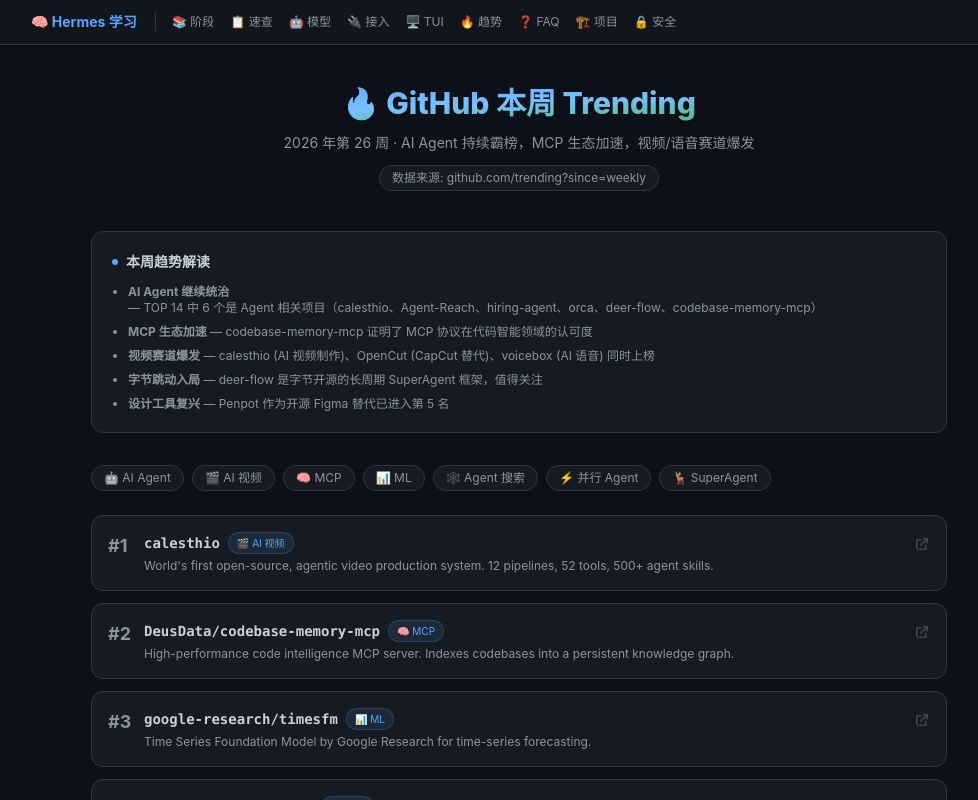
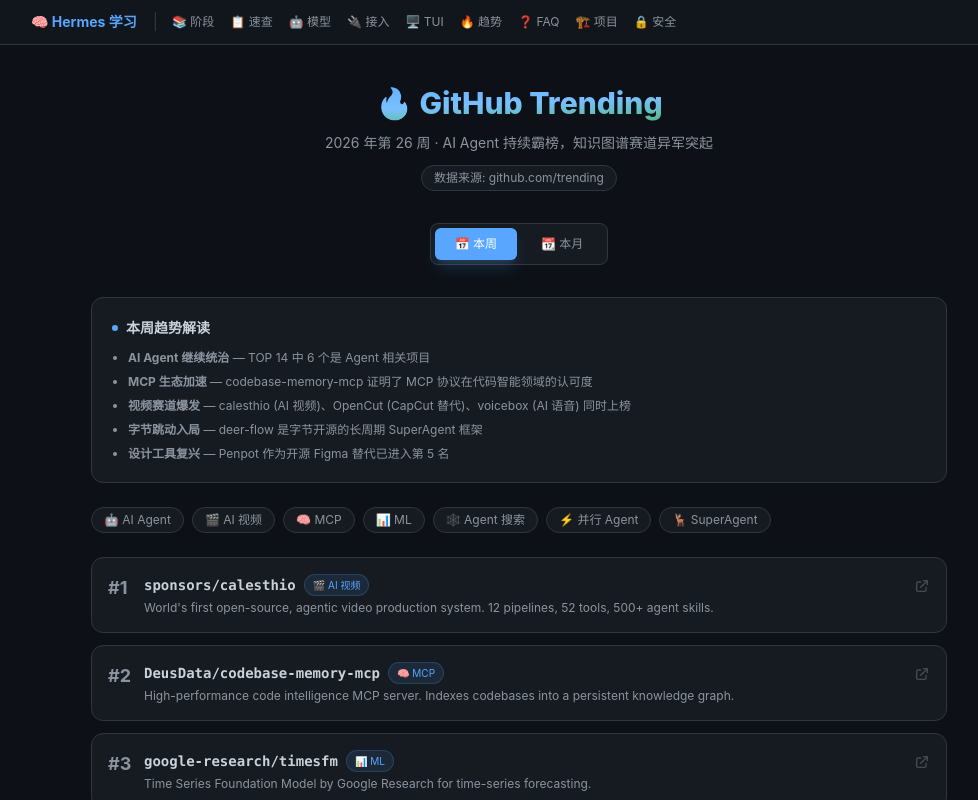
Before and after one commit to dao-ai/hermes-learning, a Next.js app: page /trending in a window 1280 px wide. Shown: the top 800 px of the page, without its empty margins (121-1099 px from the left). Built offline with nearby package versions, Linux system fonts and the light colour scheme.

Commit message:
trending: add monthly tab, tab switcher, codegraph hermes mention

```diff
--- a/src/app/trending/page.tsx
+++ b/src/app/trending/page.tsx
@@ -1,6 +1,11 @@
-export default function TrendingPage() {
-  const repos = [
-    { rank: 1, name: "calesthio", desc: "World's first open-source, agentic video production system. 12 pipelines, 52 tools, 500+ agent skills.", tag: "🎬 AI 视频", url: "https://github.com/sponsors/calesthio" },
+"use client";
+
+import { useState } from "react";
+
+type Repo = { rank: number; name: string; desc: string; tag: string; url: string; lang?: string; stars?: string };
+
+const weekly: Repo[] = [
+  { rank: 1, name: "sponsors/calesthio", desc: "World's first open-source, agentic video production system. 12 pipelines, 52 tools, 500+ agent skills.", tag: "🎬 AI 视频", url: "https://github.com/sponsors/calesthio" },
   { rank: 2, name: "DeusData/codebase-memory-mcp", desc: "High-performance code intelligence MCP server. Indexes codebases into a persistent knowledge graph.", tag: "🧠 MCP", url: "https://github.com/DeusData/codebase-memory-mcp" },
   { rank: 3, name: "google-research/timesfm", desc: "Time Series Foundation Model by Google Research for time-series forecasting.", tag: "📊 ML", url: "https://github.com/google-research/timesfm" },
   { rank: 4, name: "koala73/worldmonitor", desc: "Real-time global intelligence dashboard. AI-powered news aggregation & geopolitical monitoring.", tag: "🌍 监控", url: "https://github.com/koala73/worldmonitor" },
@@ -13,39 +18,106 @@
   { rank: 11, name: "n0-computer/iroh", desc: "IP addresses break, dial keys instead. Modular networking stack in Rust.", tag: "🦀 Rust", url: "https://github.com/n0-computer/iroh" },
   { rank: 12, name: "Kong/insomnia", desc: "Open-source cross-platform API client for GraphQL, REST, WebSockets, SSE and gRPC.", tag: "🔌 API 工具", url: "https://github.com/Kong/insomnia" },
   { rank: 13, name: "makeplane/plane", desc: "Open-source Jira, Linear, Monday, and ClickUp alternative.", tag: "📋 项目管理", url: "https://github.com/makeplane/plane" },
-    { rank: 14, name: "bytedance/deer-flow", desc: "Open-source long-horizon SuperAgent harness that researches, codes, and creates.", tag: "🦌 SuperAgent", url: "https://github.com/bytedance/deer-flow" },
+  { rank: 14, name: "bytedance/deer-flow", desc: "Open-source long-horizon SuperAgent that researches, codes, and creates.", tag: "🦌 SuperAgent", url: "https://github.com/bytedance/deer-flow" },
 ];
 
-  const tags = ["🤖 AI Agent", "🎬 AI 视频", "🧠 MCP", "📊 ML", "🕸️ Agent 搜索", "⚡ 并行 Agent", "🦌 SuperAgent"];
+const monthly: Repo[] = [
+  { rank: 1, name: "harry0703/MoneyPrinterTurbo", desc: "利用 AI 大模型，一键生成高清短视频。Generate short videos with one click using AI LLM.", tag: "🎬 AI 视频", lang: "Python", stars: "35,076", url: "https://github.com/harry0703/MoneyPrinterTurbo" },
+  { rank: 2, name: "apple/container", desc: "A tool for creating and running Linux containers using lightweight virtual machines on a Mac.", tag: "🍎 Apple", lang: "Swift", stars: "15,056", url: "https://github.com/apple/container" },
+  { rank: 3, name: "DeusData/codebase-memory-mcp", desc: "High-performance code intelligence MCP server. 158 languages, sub-ms queries.", tag: "🧠 MCP", lang: "C", stars: "11,171", url: "https://github.com/DeusData/codebase-memory-mcp" },
+  { rank: 4, name: "sponsors/calesthio", desc: "World's first open-source, agentic video production system. 12 pipelines, 52 tools, 500+ agent skills.", tag: "🎬 AI 视频", lang: "Python", stars: "13,960", url: "https://github.com/sponsors/calesthio" },
+  { rank: 5, name: "mvanhorn/last30days-skill", desc: "AI agent skill that researches any topic across Reddit, X, YouTube, HN, Polymarket - then synthesizes a grounded summary.", tag: "🤖 Agent 技能", lang: "Python", stars: "20,137", url: "https://github.com/mvanhorn/last30days-skill" },
+  { rank: 6, name: "Panniantong/Agent-Reach", desc: "Give your AI agent eyes to see the entire internet. Search X, Reddit, YouTube, GitHub, B站, 小红书.", tag: "🕸️ Agent 搜索", lang: "Python", stars: "19,348", url: "https://github.com/Panniantong/Agent-Reach" },
+  { rank: 7, name: "iptv-org/iptv", desc: "Collection of publicly available IPTV channels from all over the world.", tag: "📺 IPTV", lang: "TypeScript", stars: "12,109", url: "https://github.com/iptv-org/iptv" },
+  { rank: 8, name: "microsoft/markitdown", desc: "Python tool for converting files and office documents to Markdown.", tag: "📄 文档", lang: "Python", stars: "34,276", url: "https://github.com/microsoft/markitdown" },
+  { rank: 9, name: "lfnovo/open-notebook", desc: "An Open Source implementation of Notebook LM with more flexibility and features.", tag: "📓 NotebookLM", lang: "TypeScript", stars: "9,484", url: "https://github.com/lfnovo/open-notebook" },
+  { rank: 10, name: "phuryn/pm-skills", desc: "PM Skills Marketplace: 100+ agentic skills, commands, and plugins for product management.", tag: "📋 PM 技能", stars: "9,390", url: "https://github.com/phuryn/pm-skills" },
+  { rank: 11, name: "sponsors/Leonxlnx", desc: "Taste-Skill — gives your AI good taste. Stops the AI from generating boring, generic slop.", tag: "🎨 AI 品味", lang: "JavaScript", stars: "31,423", url: "https://github.com/sponsors/Leonxlnx" },
+  { rank: 12, name: "esengine/DeepSeek-Reasonix", desc: "DeepSeek-native AI coding agent for your terminal. Engineered around prefix-cache stability.", tag: "🤖 Coding Agent", lang: "Go", stars: "18,341", url: "https://github.com/esengine/DeepSeek-Reasonix" },
+  { rank: 13, name: "Egonex-AI/Understand-Anything", desc: "Graphs that teach > graphs that impress. Turn any code into an interactive knowledge graph you can explore and search.", tag: "🧠 知识图谱", lang: "TypeScript", stars: "43,940", url: "https://github.com/Egonex-AI/Understand-Anything" },
+  { rank: 14, name: "colbymchenry/codegraph", desc: "Pre-indexed code knowledge graph, auto syncs on code changes — for Claude Code, Codex, Gemini, Cursor, OpenCode, AntiGravity, Kiro, and Hermes Agent.", tag: "🧠 知识图谱", lang: "TypeScript", stars: "33,428", url: "https://github.com/colbymchenry/codegraph" },
+  { rank: 15, name: "openai/plugins", desc: "OpenAI Plugins", tag: "🔌 OpenAI", lang: "JavaScript", stars: "2,262", url: "https://github.com/openai/plugins" },
+  { rank: 16, name: "tashfeenahmed/freellmapi", desc: "OpenAI-compatible proxy stacking free tiers of 16 LLM providers (~1.7B tokens/month) behind one /v1 endpoint.", tag: "🔌 LLM 代理", lang: "TypeScript", stars: "7,377", url: "https://github.com/tashfeenahmed/freellmapi" },
+  { rank: 17, name: "sponsors/mukul975", desc: "817 structured cybersecurity skills for AI agents. Mapped to 6 security frameworks.", tag: "🔒 安全", lang: "Python", stars: "12,570", url: "https://github.com/sponsors/mukul975" },
+  { rank: 18, name: "hardikpandya/stop-slop", desc: "A skill file for removing AI tells from prose.", tag: "✍️ 写作", stars: "8,335", url: "https://github.com/hardikpandya/stop-slop" },
+  { rank: 19, name: "can1357/oh-my-pi", desc: "⌥ AI Coding agent for the terminal — hash-anchored edits, optimized tool harness, LSP, Python, browser, subagents.", tag: "🤖 Coding Agent", lang: "TypeScript", stars: "7,664", url: "https://github.com/can1357/oh-my-pi" },
+  { rank: 20, name: "run-llama/liteparse", desc: "A fast, helpful, and open-source document parser.", tag: "📄 文档", lang: "Rust", stars: "5,736", url: "https://github.com/run-llama/liteparse" },
+];
+
+type Tab = "weekly" | "monthly";
+
+export default function TrendingPage() {
+  const [tab, setTab] = useState<Tab>("weekly");
+
+  const repos = tab === "weekly" ? weekly : monthly;
+  const tags = tab === "weekly"
+    ? ["🤖 AI Agent", "🎬 AI 视频", "🧠 MCP", "📊 ML", "🕸️ Agent 搜索", "⚡ 并行 Agent", "🦌 SuperAgent"]
+    : ["🎬 AI 视频", "🤖 Coding Agent", "🧠 知识图谱", "🧠 MCP", "🕸️ Agent 搜索", "📄 文档", "🔌 LLM 代理"];
 
   return (
     <div className="max-w-4xl mx-auto px-5 pt-10 pb-20">
       {/* Header */}
-      <div className="text-center mb-10">
+      <div className="text-center mb-8">
         <h1 className="text-3xl font-extrabold bg-gradient-to-br from-accent via-[#79c0ff] to-accent-2 bg-clip-text text-transparent mb-3">
-          🔥 GitHub 本周 Trending
+          🔥 GitHub Trending
         </h1>
         <p className="text-muted text-sm max-w-xl mx-auto">
-          2026 年第 26 周 · AI Agent 持续霸榜，MCP 生态加速，视频/语音赛道爆发
+          2026 年第 26 周 · AI Agent 持续霸榜，知识图谱赛道异军突起
         </p>
         <span className="inline-block mt-3 bg-surface border border-border rounded-full px-3 py-1 text-xs text-muted">
-          数据来源: github.com/trending?since=weekly
+          数据来源: github.com/trending
         </span>
       </div>
 
-      {/* Weekly analysis */}
-      <section className="bg-surface border border-border rounded-xl p-5 mb-8">
+      {/* Tab switcher */}
+      <div className="flex justify-center mb-8">
+        <div className="inline-flex bg-surface border border-border rounded-lg p-1 gap-1">
+          <button
+            onClick={() => setTab("weekly")}
+            className={`px-5 py-2 text-xs font-medium rounded-md transition-all ${
+              tab === "weekly"
+                ? "bg-accent text-white shadow-lg shadow-accent/20"
+                : "text-muted hover:text-text"
+            }`}
+          >
+            📅 本周
+          </button>
+          <button
+            onClick={() => setTab("monthly")}
+            className={`px-5 py-2 text-xs font-medium rounded-md transition-all ${
+              tab === "monthly"
+                ? "bg-accent text-white shadow-lg shadow-accent/20"
+                : "text-muted hover:text-text"
+            }`}
+          >
+            📆 本月
+          </button>
+        </div>
+      </div>
+
+      {/* Analysis */}
+      <section className="bg-surface border border-border rounded-xl p-5 mb-6">
         <h2 className="text-sm font-semibold mb-3 flex items-center gap-2">
           <span className="w-1.5 h-1.5 rounded-full bg-accent" />
-          本周趋势解读
+          {tab === "weekly" ? "本周趋势解读" : "本月趋势解读"}
         </h2>
+        {tab === "weekly" ? (
           <ul className="text-xs text-muted space-y-2 ml-4 list-disc">
-          <li><strong className="text-text">AI Agent 继续统治</strong> — TOP 14 中 6 个是 Agent 相关项目（calesthio、Agent-Reach、hiring-agent、orca、deer-flow、codebase-memory-mcp）</li>
+            <li><strong className="text-text">AI Agent 继续统治</strong> — TOP 14 中 6 个是 Agent 相关项目</li>
             <li><strong className="text-text">MCP 生态加速</strong> — codebase-memory-mcp 证明了 MCP 协议在代码智能领域的认可度</li>
-          <li><strong className="text-text">视频赛道爆发</strong> — calesthio (AI 视频制作)、OpenCut (CapCut 替代)、voicebox (AI 语音) 同时上榜</li>
-          <li><strong className="text-text">字节跳动入局</strong> — deer-flow 是字节开源的长周期 SuperAgent 框架，值得关注</li>
+            <li><strong className="text-text">视频赛道爆发</strong> — calesthio (AI 视频)、OpenCut (CapCut 替代)、voicebox (AI 语音) 同时上榜</li>
+            <li><strong className="text-text">字节跳动入局</strong> — deer-flow 是字节开源的长周期 SuperAgent 框架</li>
             <li><strong className="text-text">设计工具复兴</strong> — Penpot 作为开源 Figma 替代已进入第 5 名</li>
           </ul>
+        ) : (
+          <ul className="text-xs text-muted space-y-2 ml-4 list-disc">
+            <li><strong className="text-text">🏆 月增速冠军</strong> — Understand-Anything (43,940⭐/月)，代码转知识图谱赛道爆发</li>
+            <li><strong className="text-text">codegraph 显式支持 Hermes</strong> — 描述中写明支持 "Hermes Agent"</li>
+            <li><strong className="text-text">微软入局文档解析</strong> — markitdown (34,276⭐/月)，文档转 Markdown 标准化</li>
+            <li><strong className="text-text">Agent 技能标准化</strong> — last30days-skill、pm-skills、mukul975 都在输出结构化 Agent 技能包</li>
+            <li><strong className="text-text">LLM 代理聚合</strong> — freellmapi 把 16 家免费 LLM 聚合成统一 API</li>
+          </ul>
+        )}
       </section>
 
       {/* Tag cloud */}
@@ -61,7 +133,7 @@
       <div className="space-y-3">
         {repos.map((r) => (
           <a
-            key={r.rank}
+            key={`${tab}-${r.rank}`}
             href={r.url}
             target="_blank"
             rel="noopener noreferrer"
@@ -79,8 +151,17 @@
                   <span className="bg-accent/10 text-accent text-[10px] px-2 py-0.5 rounded-full border border-accent/20">
                     {r.tag}
                   </span>
+                  {r.lang && (
+                    <span className="text-[10px] text-muted/60">{r.lang}</span>
+                  )}
                 </div>
                 <p className="text-xs text-muted mt-1 line-clamp-2">{r.desc}</p>
+                {r.stars && (
+                  <div className="flex items-center gap-1 mt-1.5">
+                    <span className="text-[10px] text-yellow-500">⭐</span>
+                    <span className="text-[10px] text-muted/60">+{r.stars} / 月</span>
+                  </div>
+                )}
               </div>
               <svg className="w-4 h-4 text-muted/40 group-hover:text-accent/60 transition-colors flex-shrink-0 mt-1" fill="none" viewBox="0 0 24 24" stroke="currentColor" strokeWidth={2}>
                 <path strokeLinecap="round" strokeLinejoin="round" d="M10 6H6a2 2 0 00-2 2v10a2 2 0 002 2h10a2 2 0 002-2v-4M14 4h6m0 0v6m0-6L10 14" />
@@ -90,13 +171,15 @@
         ))}
       </div>
 
-      {/* Featured projects */}
+      {/* Hermes related */}
       <section className="mt-10 bg-surface border border-border rounded-xl p-5">
         <h2 className="text-sm font-semibold mb-3 flex items-center gap-2">
           <span className="w-1.5 h-1.5 rounded-full bg-accent" />
-          与 Hermes 相关的项目
+          {tab === "weekly" ? "与 Hermes 相关的项目" : "与 Hermes 相关的项目 (月榜)"}
         </h2>
         <div className="grid grid-cols-1 sm:grid-cols-2 gap-3">
+          {tab === "weekly" ? (
+            <>
               <div className="border border-border rounded-lg p-3">
                 <div className="font-mono text-xs font-semibold mb-1">codebase-memory-mcp</div>
                 <p className="text-xs text-muted">MCP 协议服务器，Hermes 原生支持 MCP，可用作 Hermes 的代码知识库工具</p>
@@ -113,6 +196,27 @@
                 <div className="font-mono text-xs font-semibold mb-1">stablyai/orca</div>
                 <p className="text-xs text-muted">并行 Agent 集群，概念上与 Hermes 的 subagent 并行能力类似</p>
               </div>
+            </>
+          ) : (
+            <>
+              <div className="border border-border rounded-lg p-3 ring-1 ring-accent/30">
+                <div className="font-mono text-xs font-semibold mb-1 text-accent">colbymchenry/codegraph ⭐</div>
+                <p className="text-xs text-muted"><strong className="text-text">显式支持 Hermes Agent</strong>！代码知识图谱，自动同步代码变更，减少 token 消耗</p>
+              </div>
+              <div className="border border-border rounded-lg p-3">
+                <div className="font-mono text-xs font-semibold mb-1">Egonex-AI/Understand-Anything</div>
+                <p className="text-xs text-muted">交互式代码知识图谱（月增速冠军 43,940⭐），同类理念可借鉴集成到 Hermes</p>
+              </div>
+              <div className="border border-border rounded-lg p-3">
+                <div className="font-mono text-xs font-semibold mb-1">mvanhorn/last30days-skill</div>
+                <p className="text-xs text-muted">跨平台研究技能包，与 Hermes 的 skill 系统理念一致，可参考其 Skill 格式</p>
+              </div>
+              <div className="border border-border rounded-lg p-3">
+                <div className="font-mono text-xs font-semibold mb-1">esengine/DeepSeek-Reasonix</div>
+                <p className="text-xs text-muted">终端 Coding Agent，与 Hermes 定位类似，深度依赖 DeepSeek 推理能力</p>
+              </div>
+            </>
+          )}
         </div>
       </section>
     </div>
```
Lines whose indentation alone changed are shown as unchanged.
